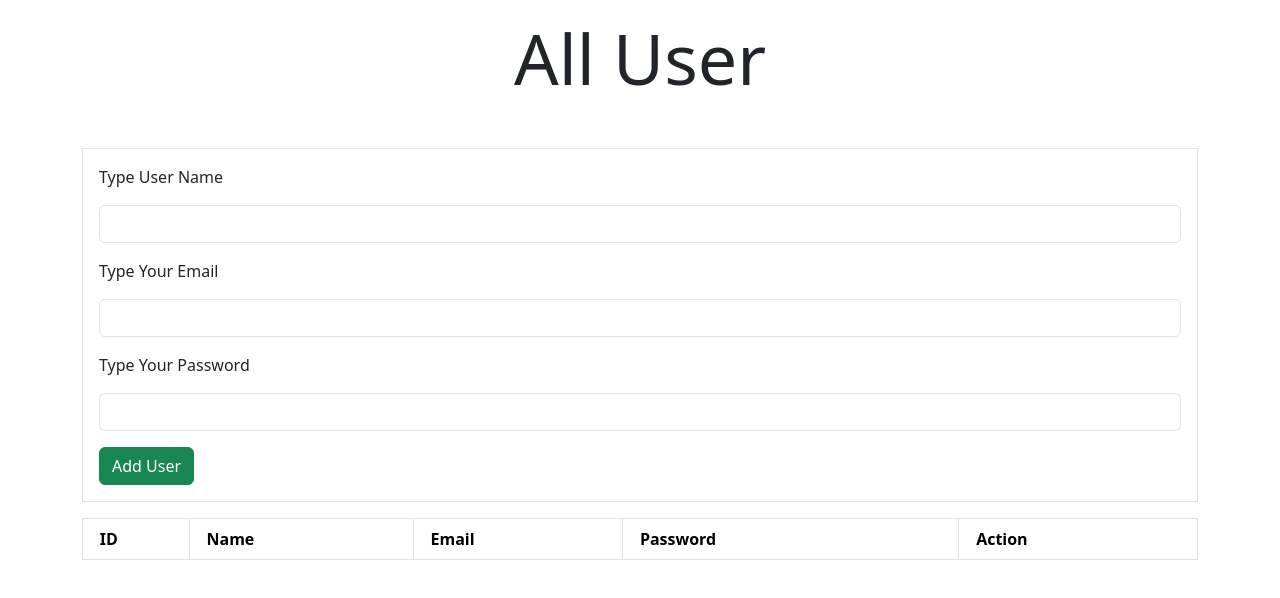
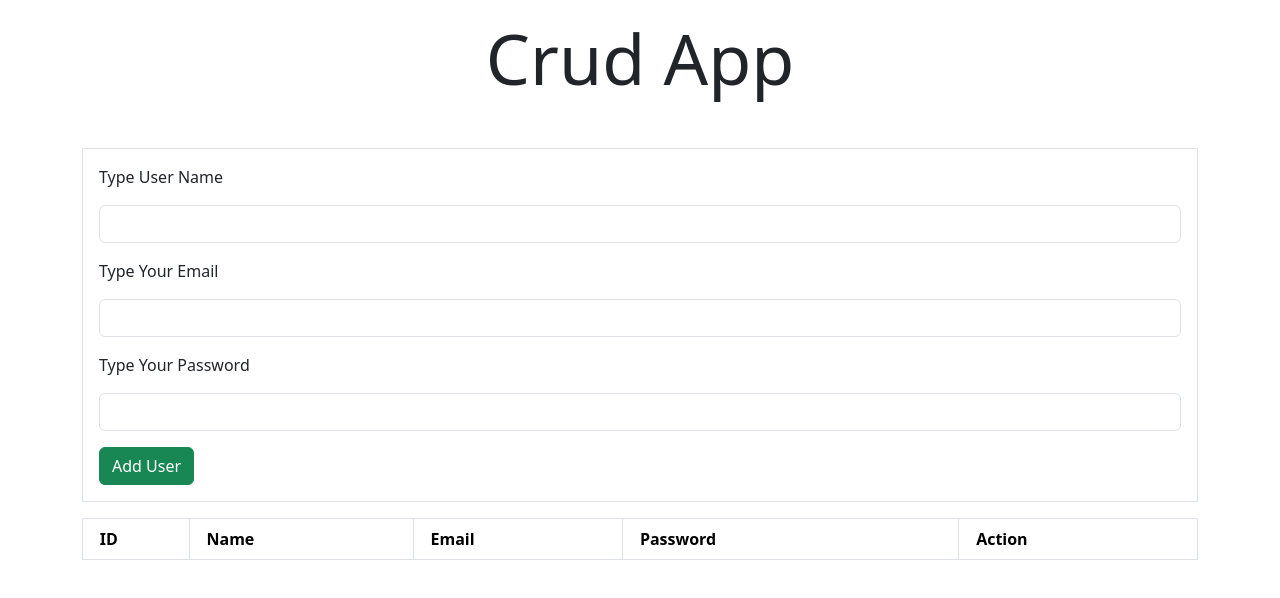
Before and after one commit to AbdelrahmanAbdelaziz10/Crud-app, a React (Create React App) app: page / in a window 1280 px wide. Shown: the top 598 px of the page. Built offline with nearby package versions, Linux system fonts and the light colour scheme.

Commit message:
Update App.js

```diff
--- a/src/App.js
+++ b/src/App.js
@@ -52,7 +52,7 @@ function App() {
   return (
     <div className="App">
     <div className='container'>
-      <HeadTitle title={'All User'}/>
+      <HeadTitle title={'Crud App'}/>
       <div className='row'>
         <div className='col-5 col-sm-12'>
         {!state ? <UserForm  store={store}/> : <UpdateUser user={user} updateUser={updateUser}/>}
```
